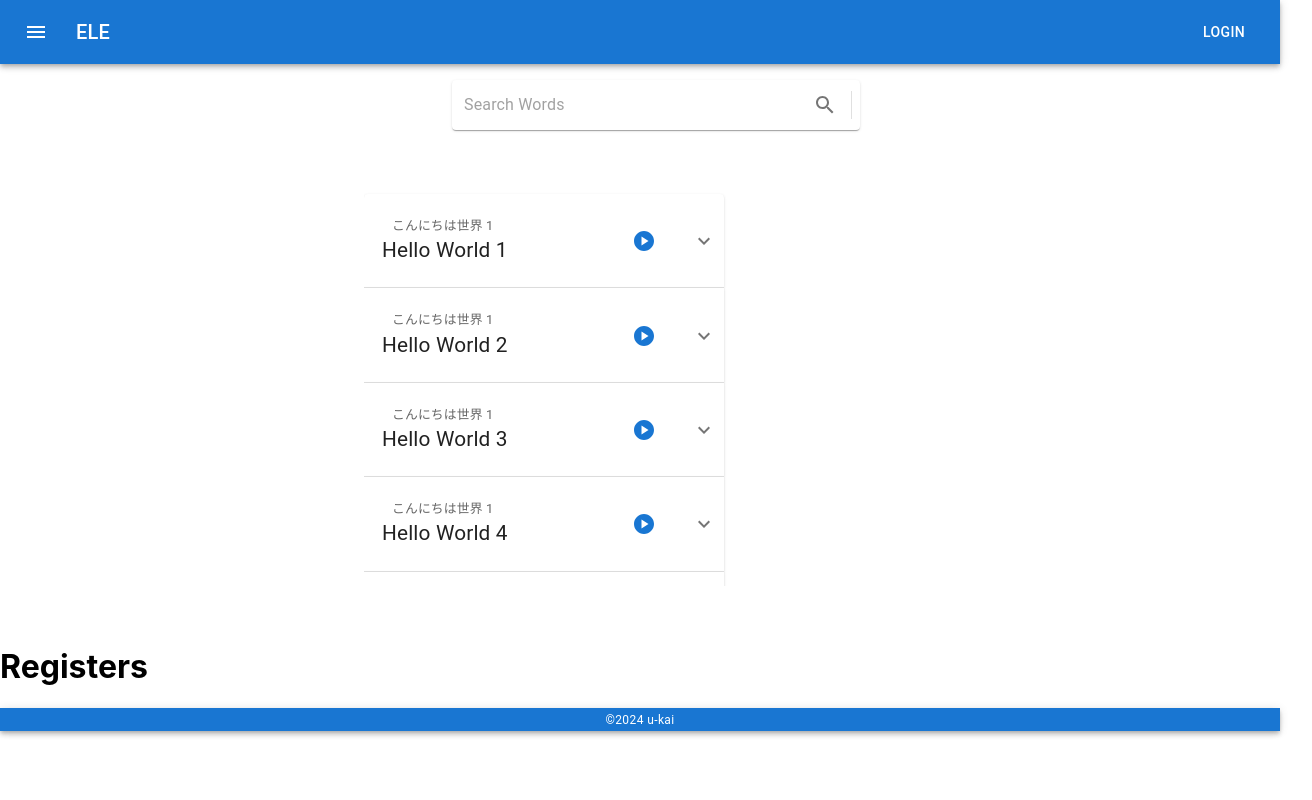
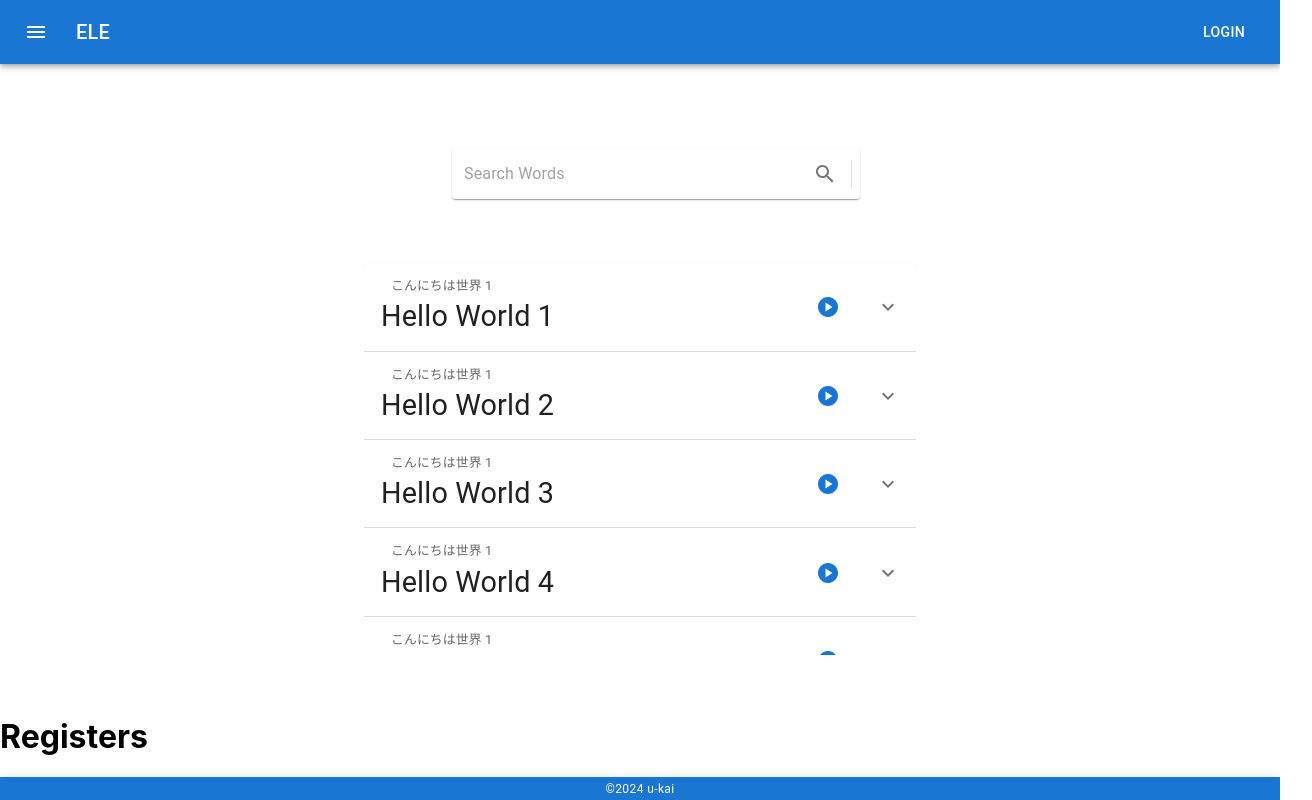
Before and after one commit to u-kai/home-k8s-app, a React (Create React App) app in the folder frontend/: page / in a window 1280 px wide. Shown: the whole page, 1312 px wide, since content can reach past the window. Built offline with nearby package versions, Linux system fonts and the light colour scheme.

Commit message:
ajust footer and header

```diff
--- a/frontend/src/App.tsx
+++ b/frontend/src/App.tsx
@@ -1,5 +1,6 @@
 import { Box } from "@mui/system";
 import React from "react";
+import { styled } from "styled-components";
 import "./App.css";
 import { Footer } from "./components/Footer";
 import { Header } from "./components/Header";
@@ -9,14 +10,21 @@ import { Search } from "./components/Search";
 
 function App() {
   return (
-    <>
+    <Wrapper>
       <Header />
       <Search />
       <List></List>
       <Registers></Registers>
       <Footer />
-    </>
+    </Wrapper>
   );
 }
 
+const Wrapper = styled.div`
+  display: flex;
+  flex-direction: column;
+  height: 100vh;
+  overflow-x: hidden;
+`;
+
 export default App;
--- a/frontend/src/components/Footer/elements/Footer.tsx
+++ b/frontend/src/components/Footer/elements/Footer.tsx
@@ -3,10 +3,11 @@ import AppBar from "@mui/material/AppBar";
 import Container from "@mui/material/Container";
 import Box from "@mui/material/Box";
 import Typography from "@mui/material/Typography";
+import { styled } from "styled-components";
 
 export const AppFooter = () => {
   return (
-    <>
+    <Footer>
       <AppBar component="footer" position="sticky">
         <Container maxWidth="md">
           <Box sx={{ textAlign: "center" }}>
@@ -14,6 +15,10 @@ export const AppFooter = () => {
           </Box>
         </Container>
       </AppBar>
-    </>
+    </Footer>
   );
 };
+
+const Footer = styled.footer`
+  margin-top: auto;
+`;
--- a/frontend/src/components/List/elements/Container.tsx
+++ b/frontend/src/components/List/elements/Container.tsx
@@ -17,9 +17,7 @@ export const ListContainer = () => {
           overflowY: "scroll",
         }}
       >
-        <List
-          sx={{ width: "100%", maxWidth: 360, bgcolor: "background.paper" }}
-        >
+        <List sx={{ width: "100%", bgcolor: "background.paper" }}>
           {[
             1, 2, 3, 4, 5, 6, 7, 8, 9, 10, 11, 12, 13, 14, 15, 16, 17, 18, 19,
           ].map((i) => {
--- a/frontend/src/components/List/elements/Items/WordAndSentences.tsx
+++ b/frontend/src/components/List/elements/Items/WordAndSentences.tsx
@@ -20,15 +20,26 @@ export const WordAndSentences = (props: WordAndSentencesProps) => {
         aria-controls="panel1a-content"
         id="panel1a-header"
       >
-        <Typography>
-          <WordLine word={props.word} pronunciation={props.pronunciation} />
+        <Typography sx={{ width: "100%", zIndex: 1 }}>
+          <WordLine
+            word={props.word}
+            pronunciation={props.pronunciation}
+            wordSize="large"
+          />
         </Typography>
       </AccordionSummary>
       <AccordionDetails>
-        <Typography>
-          Lorem ipsum dolor sit amet, consectetur adipiscing elit. Suspendisse
-          malesuada lacus ex, sit amet blandit leo lobortis eget.
-        </Typography>
+        {props.sentences.map((sentence, index) => {
+          return (
+            <li>
+              <ul>
+                <Typography key={index}>
+                  <WordLine word={sentence} wordSize="medium" />
+                </Typography>
+              </ul>
+            </li>
+          );
+        })}
       </AccordionDetails>
     </Accordion>
   );
--- a/frontend/src/components/List/elements/Items/WordLine.tsx
+++ b/frontend/src/components/List/elements/Items/WordLine.tsx
@@ -7,7 +7,9 @@ import styled from "styled-components";
 export type WordLineProps = {
   pronunciation?: string;
   word: string;
+  wordSize?: WordSize;
 };
+type WordSize = "small" | "medium" | "large";
 
 const speak = (word: string) => {
   const synth = window.speechSynthesis;
@@ -15,6 +17,16 @@ const speak = (word: string) => {
   const utterance = new SpeechSynthesisUtterance(word);
   utterance.voice = voice;
   synth.speak(utterance);
+};
+const wordSize = (size: WordSize): string => {
+  switch (size) {
+    case "small":
+      return "0.8em";
+    case "medium":
+      return "1.3em";
+    case "large":
+      return "1.8em";
+  }
 };
 export const WordLine = (props: WordLineProps) => {
   return (
@@ -28,7 +40,9 @@ export const WordLine = (props: WordLineProps) => {
     >
       <VerticalContainer>
         <Pronunciation>{props.pronunciation}</Pronunciation>
-        <Word>{props.word}</Word>
+        <Word fontSize={wordSize(props.wordSize ?? "medium")}>
+          {props.word}
+        </Word>
       </VerticalContainer>
     </ListItem>
   );
@@ -39,7 +53,7 @@ const VerticalContainer = styled.div`
   flex-direction: column;
   justify-content: center;
   height: 100%;
-  padding: 10px;
+  padding: 1px;
   width: 100%;
 `;
 
@@ -49,8 +63,8 @@ const Pronunciation = styled.div`
   margin-left: 10px;
 `;
 
-const Word = styled.div`
-  font-size: 1.3em;
+const Word = styled.div<{ fontSize: string }>`
+  font-size: ${(props) => props.fontSize};
   width: 300px;
   overflow: hidden;
 `;
```
Also changed, not shown: frontend/src/index.tsx (+8 -6 lines).
